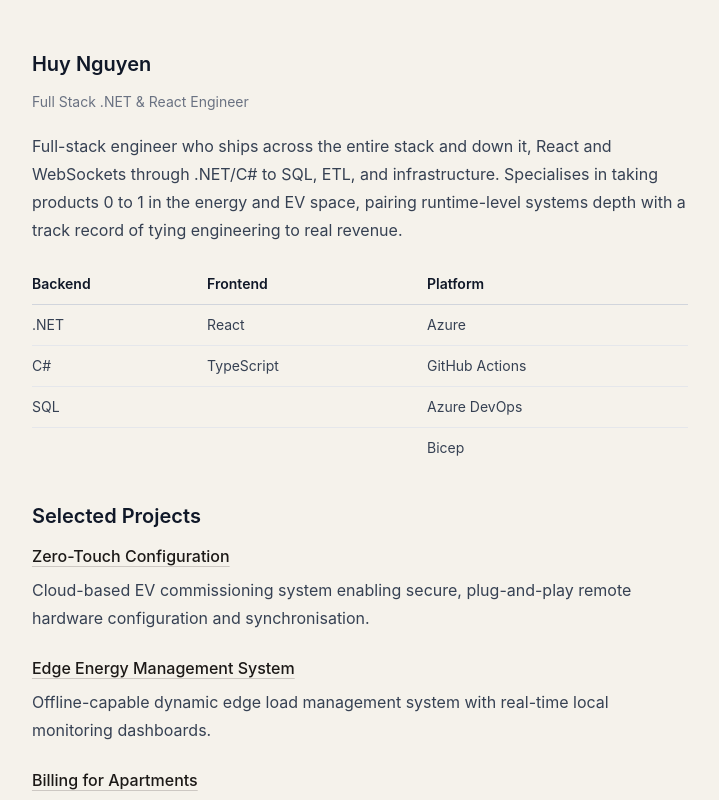
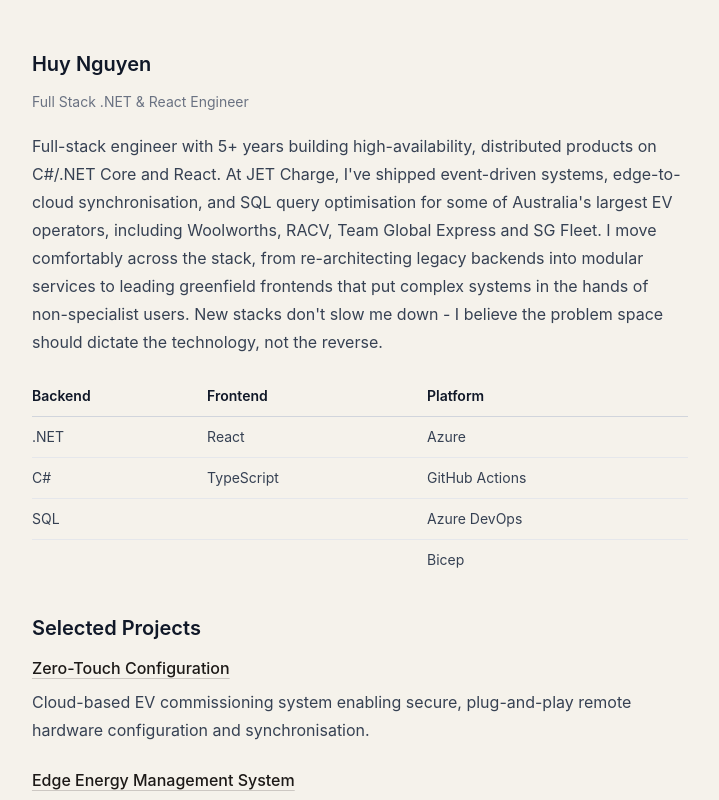
Before and after one commit to HuyNguyenAu/huynguyen-space, a React (Vite) app: page /#/ in a window 1280 px wide. Shown: the top 800 px of the page, without its empty margins (280-999 px from the left). Built offline with nearby package versions, Linux system fonts and the light colour scheme.

Commit message:
fix: Revise personal description to highlight experience in energy and EV sectors

```diff
--- a/src/pages/home.tsx
+++ b/src/pages/home.tsx
@@ -7,11 +7,7 @@
       <h3>Huy Nguyen</h3>
       <figcaption>Full Stack .NET & React Engineer</figcaption>
       <p>
-        Full-stack engineer who ships across the entire stack and down it,
-        React and WebSockets through .NET/C# to SQL, ETL, and infrastructure.
-        Specialises in taking products 0 to 1 in the energy and EV space,
-        pairing runtime-level systems depth with a track record of tying
-        engineering to real revenue.
+        Full-stack engineer with 5+ years building high-availability, distributed products on C#/.NET Core and React. At JET Charge, I've shipped event-driven systems, edge-to-cloud synchronisation, and SQL query optimisation for some of Australia's largest EV operators, including Woolworths, RACV, Team Global Express and SG Fleet. I move comfortably across the stack, from re-architecting legacy backends into modular services to leading greenfield frontends that put complex systems in the hands of non-specialist users. New stacks don't slow me down - I believe the problem space should dictate the technology, not the reverse.
       </p>
       <table>
         <thead>
```
Also changed, not shown: 1 other file (tests, documents, lock files or other folders).
